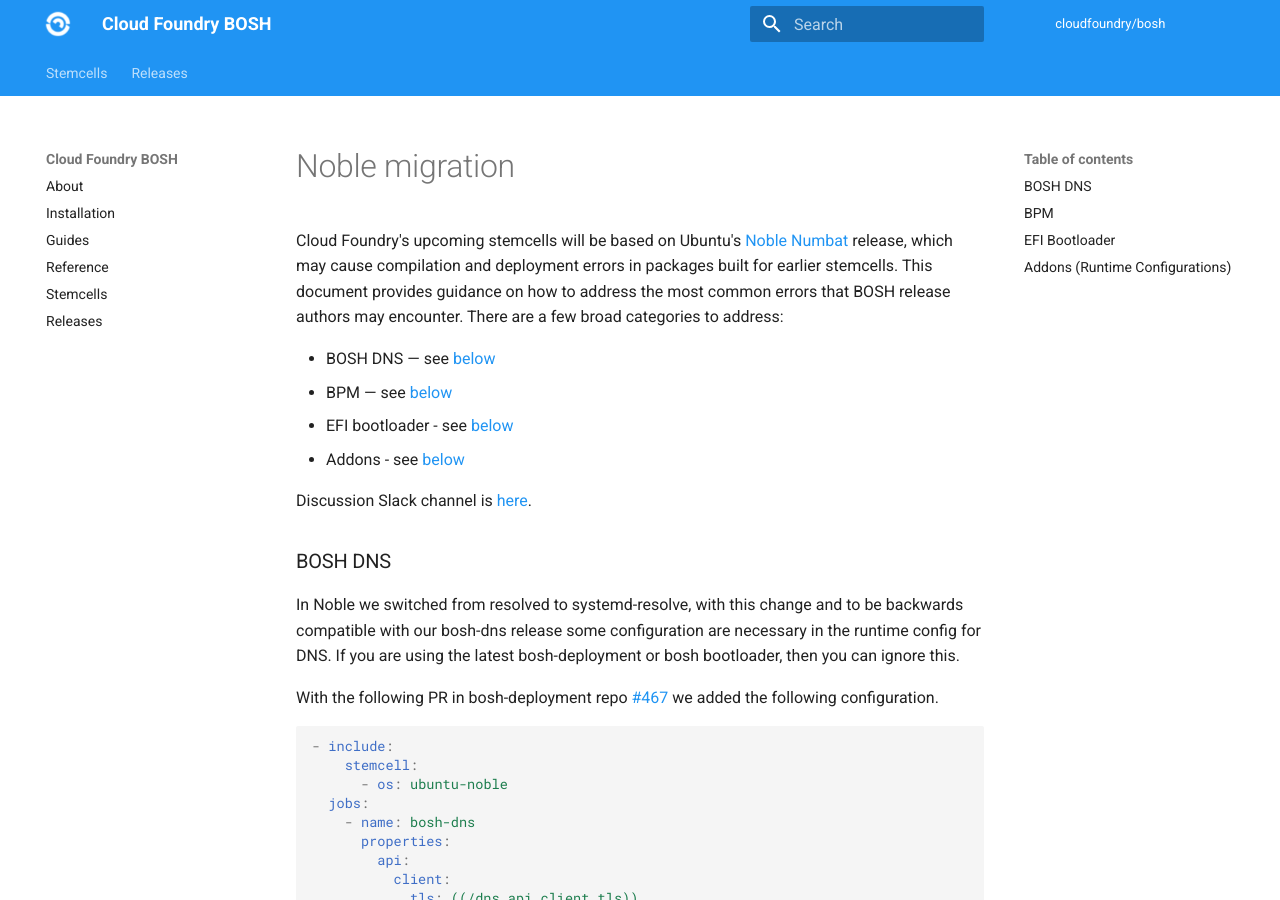
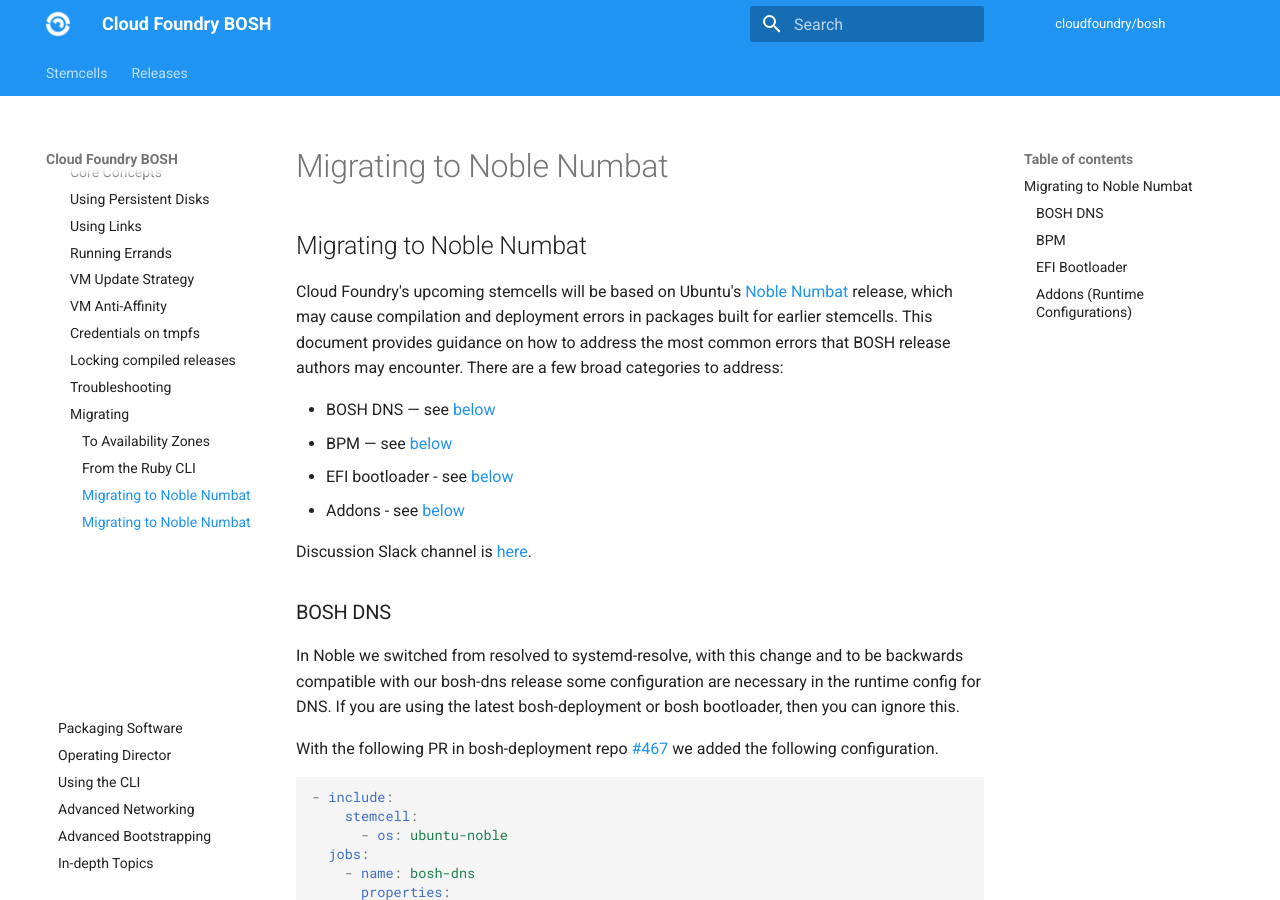
Before and after one commit to cloudfoundry/docs-bosh, an MkDocs documentation site: the page built from content/noble-migration.md, in a window 1280 px wide and 900 px high. Built offline with MkDocs 1.6.1 and Material for MkDocs 9.7.7, drawn with Linux system fonts in a browser that asks for light colours; old or Windows-style settings are respelled for this version of MkDocs; some of the changed text lies outside the part shown.

Commit message:
Adding noble migration to migrations section/ Adding title to document

```diff
--- a/content/noble-migration.md
+++ b/content/noble-migration.md
@@ -1,3 +1,5 @@
+## Migrating to Noble Numbat
+
 Cloud Foundry's upcoming stemcells will be based on Ubuntu's [Noble Numbat](https://wiki.ubuntu.com/Releases) release, which may cause compilation and deployment errors in packages built for earlier stemcells. This document provides guidance on how to address the most common errors that BOSH release authors may encounter. There are a few broad categories to address:
 
 - BOSH DNS — see [below](#bosh-dns)
--- a/mkdocs.yml
+++ b/mkdocs.yml
@@ -52,6 +52,7 @@ pages:
     - Migrating:
       - To Availability Zones: migrated-from.md
       - From the Ruby CLI: cli-v2-diff.md
+      - Migrating to Noble Numbat: noble-migration.md
   - Packaging Software:
     - Core Concepts:
       - Creating a Release: create-release.md
```
